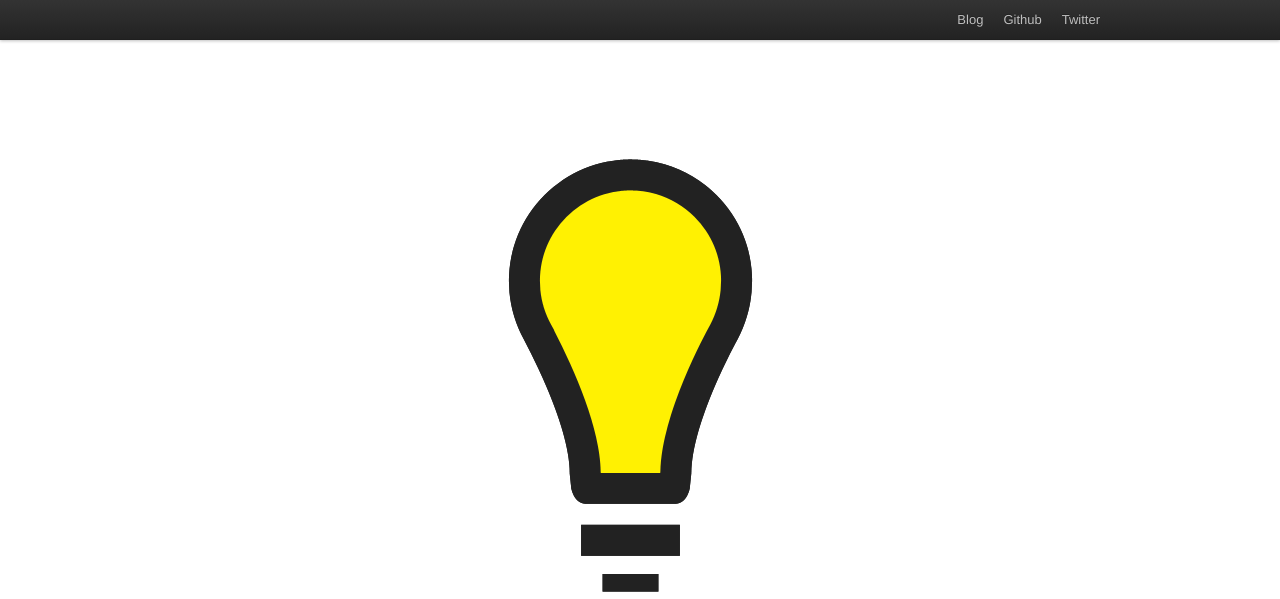
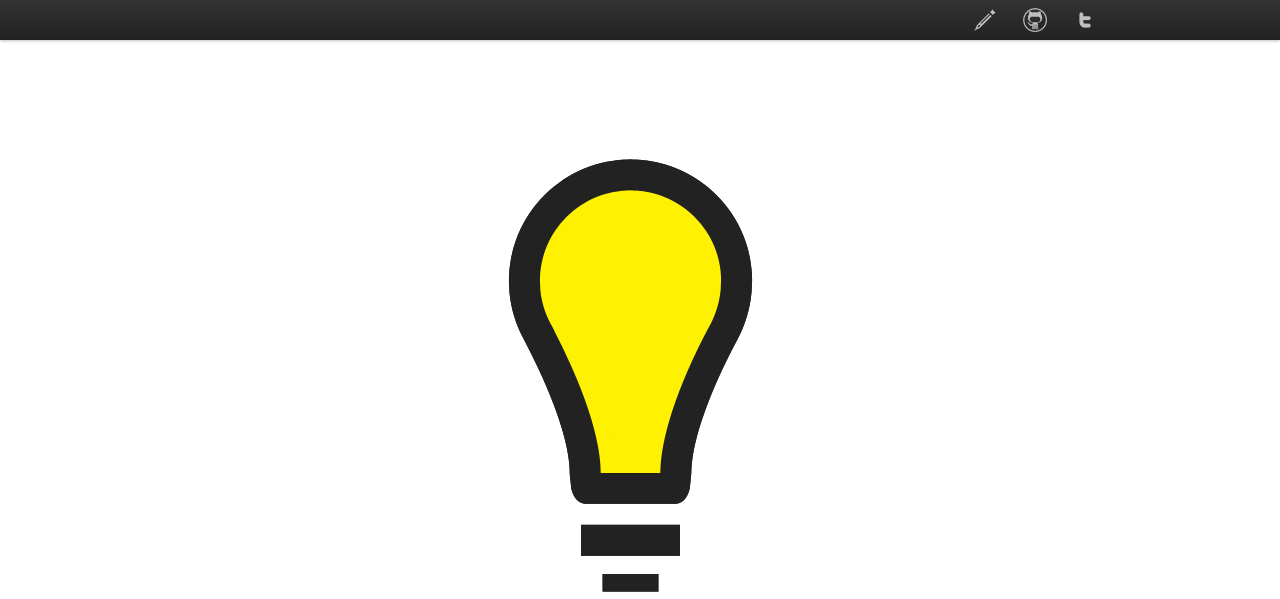
Before and after one commit to zachwill/old, a Flask app: page / in a window 1280 px wide. Shown: the top 599 px of the page. Run offline with Flask 2, Linux system fonts and the light colour scheme; some libraries are stand-ins or nearby versions.

Commit message:
Add icons for header

```diff
--- a/static/css/main.css
+++ b/static/css/main.css
@@ -1,7 +1,11 @@
 
-::-moz-selection{background:#0071b6;color:#fff;text-shadow:none;}
-::selection{background:#0071b6;color:#fff;text-shadow:none;}
+::-moz-selection{background:#0071b6;color:#fff;text-shadow:-1px 1px 1px #005183;}
+::selection{background:#0071b6;color:#fff;text-shadow:-1px 1px 1px #005183;}
 body{margin-top:100px;}body:after{content:url(/static/img/idea_yellow.png);display:none;}
+.secondary-nav a{display:block;text-indent:-999em;width:30px;}
+.secondary-nav .blog{background:url(/static/img/blog.png) no-repeat center center;}
+.secondary-nav .github{background:url(/static/img/github_gray.png) no-repeat center center;}
+.secondary-nav .twitter{background:url(/static/img/twitter.png) no-repeat center center;}
 .idea{background:url(/static/img/idea.png) no-repeat center center;height:500px;}
 .idea_light{background:url(/static/img/idea_yellow.png) no-repeat center center;height:500px;visibility:hidden;}
 .path{background:url(/static/img/shuffle.png) no-repeat 222px bottom;height:500px;margin-top:80px;}
--- a/static/css/main.less
+++ b/static/css/main.less
@@ -3,14 +3,31 @@
 @import "bootstrap/mixins.less";
 
 /* Custom highlight */
-::-moz-selection{ background:@blue; color:#fff; text-shadow: none; }
-::selection { background:@blue; color:#fff; text-shadow: none; }
+::-moz-selection{ background:@blue; color:#fff; text-shadow: -1px 1px 1px darken(@blue, 10%); }
+::selection { background:@blue; color:#fff; text-shadow: -1px 1px 1px darken(@blue, 10%); }
 
 body{
     margin-top: 100px;
     &:after{
         content: url(/static/img/idea_yellow.png);
         display: none;
+    }
+}
+
+.secondary-nav{
+    a{
+        display: block;
+        text-indent: -999em;
+        width: 30px;
+    }
+    .blog{
+        background: url(/static/img/blog.png) no-repeat center center;
+    }
+    .github{
+        background: url(/static/img/github_gray.png) no-repeat center center;
+    }
+    .twitter{
+        background: url(/static/img/twitter.png) no-repeat center center;
     }
 }
 
--- a/templates/header.html
+++ b/templates/header.html
@@ -4,15 +4,15 @@
 
       <ul class="secondary-nav">
         <li>
-          <a href="/blog/">Blog</a>
+          <a href="/blog/" class="blog">Blog</a>
         </li>
 
         <li>
-          <a href="http://github.com/zachwill">Github</a>
+          <a href="http://github.com/zachwill" class="github">Github</a>
         </li>
 
         <li>
-          <a href="http://twitter.com/zachwill">Twitter</a>
+          <a href="http://twitter.com/zachwill" class="twitter">Twitter</a>
         </li>
       </ul>
 
```
Also changed, not shown: static/img/blog.png (added), static/img/github_gray.png (added), static/img/twitter.png (added).
